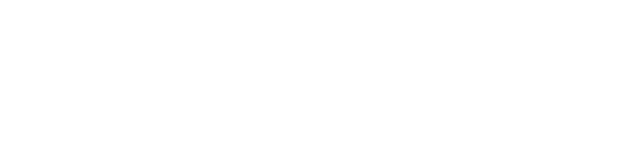
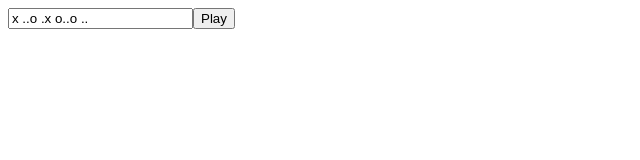
Before and after one commit to skilldrick/music1, a plain HTML site: page index.html in a window 1280 px wide. Shown: the whole page, without its empty margins (0-640 px from the left). Drawn offline with nearby package versions, Linux system fonts and the light colour scheme.

Commit message:
Make track user-editable.

```diff
--- a/index.html
+++ b/index.html
@@ -1,5 +1,6 @@
 <html>
   <head>
+    <script src='http://ajax.googleapis.com/ajax/libs/jquery/1.7.1/jquery.min.js'></script>
     <script src='riffwave.js'></script>
     <script src='music1.js'></script>
   </head>
--- a/music1.js
+++ b/music1.js
@@ -3,9 +3,21 @@
   var SAMPLE_RATE = 44100;
   var BEAT_LENGTH = (60/BPM) * SAMPLE_RATE;
 
-  var track = 'x ..o .x o..o ..'.split('');
-  var data = [];
+  $(function () {
+    var $input = $('<input />');
+    var $button = $('<button>Play</button>');
+    $input.val('x ..o .x o..o ..');
+    $('body').append($input);
+    $('body').append($button);
+    $button.click(function () {
+      var track = $input.val().split('');
+      playTrack(track);
+    });
 
+  });
+
+  function playTrack(track) {
+    data = [];
     track.forEach(function (beat) {
       switch (beat) {
       case 'x':
@@ -21,6 +33,12 @@
         silence();
       }
     });
+
+    playAudio();
+  }
+
+  var data;
+
 
   function silence() {
     for (var i = 0; i < BEAT_LENGTH / 4; i++) {
@@ -83,7 +101,6 @@
     return result;
   }
 
-  playAudio();
 
 
   function playAudio() {
```
Lines whose indentation alone changed are shown as unchanged.
